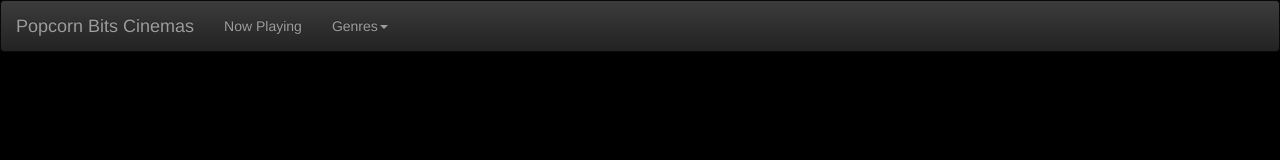
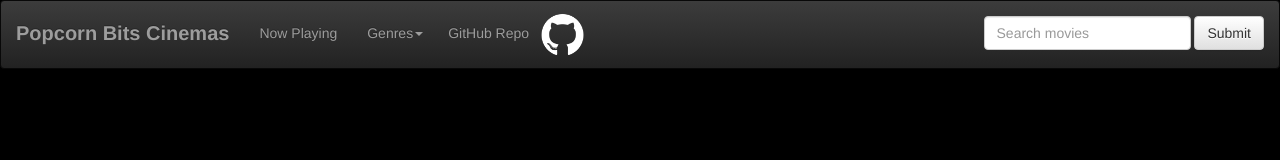
Before and after one commit to dangconnie/movie-app, a plain HTML site: page index.html in a window 1280 px wide. Drawn offline with nearby package versions, Linux system fonts and the light colour scheme; a web font is replaced by a local one.

Commit message:
github logo

```diff
--- a/CSS/styles.css
+++ b/CSS/styles.css
@@ -5,6 +5,25 @@ img{
 	max-width: 100%;
 	border: 2px white solid;
 }
+.navbar-brand{
+	font-size: 20px;
+	font-weight: bold;
+	color: white;
+}
+.nav>li>a>img{
+	max-width: 20%;
+	border: none;
+	/* padding-top: 0px; */
+	/* padding-bottom: 0px; */
+}
+/* .navbar-nav>li>a>img{
+	padding-top: 0px;
+	padding-bottom: 0px;
+}
+ */
+ .gitHubLogo{
+ 	padding: 0px;
+ }
 .rating{
 	font-weight: bold;
 }
--- a/index.html
+++ b/index.html
@@ -10,7 +10,7 @@
 	<!-- Optional theme -->
 	<link rel="stylesheet" href="https://maxcdn.bootstrapcdn.com/bootstrap/3.3.7/css/bootstrap-theme.min.css">
 	<!-- CUSTOM STYLES -->
-	<link rel="stylesheet" type="text/css" href="css/styles.css">
+	<link rel="stylesheet" type="text/css" href="CSS/styles.css">
   <!-- Google Fonts -->
   <link href="https://fonts.googleapis.com/css?family=Carrois+Gothic+SC" rel="stylesheet">
 
@@ -19,8 +19,8 @@
 	<!-- Latest compiled and minified JavaScript -->
 	<script src="https://maxcdn.bootstrapcdn.com/bootstrap/3.3.7/js/bootstrap.min.js"></script>
 	<!-- CUSTOM JS -->
-	<script type="text/javascript" src="js/config.js"></script>
-	<script type="text/javascript" src="js/scripts.js"></script>
+	<script type="text/javascript" src="JS/config.js"></script>
+	<script type="text/javascript" src="JS/scripts.js"></script>
 
 </head>
 <body>
@@ -30,7 +30,7 @@
 	<nav class="navbar navbar-inverse">
   <div class="container-fluid">
     <!-- Brand and toggle get grouped for better mobile display -->
-    <div class="navbar-header">
+    <div class="navbar-header" style="margin-top: 7px">
       <button type="button" class="navbar-toggle collapsed" data-toggle="collapse" data-target="#bs-example-navbar-collapse-1" aria-expanded="false">
         <span class="sr-only">Toggle navigation</span>
         <span class="icon-bar"></span>
@@ -43,8 +43,8 @@
     <!-- Collect the nav links, forms, and other content for toggling -->
     <div class="collapse navbar-collapse" id="bs-example-navbar-collapse-1">
       <ul class="nav navbar-nav">
-        <li><a href="#" class="nowPlaying">Now Playing</a></li>
-        <li class="dropdown">
+        <li style="margin-top: 7px"><a href="#" class="nowPlaying">Now Playing</a></li>
+        <li class="dropdown" style="margin-top: 7px">
           <a href="#" class="dropdown-toggle" data-toggle="dropdown" role="button" aria-haspopup="true" aria-expanded="false">Genres<span class="caret"></span></a>
           <ul class="dropdown-menu">
             <li><a href="#" class="action" id="action">Action</a></li>
@@ -62,7 +62,10 @@
             <li><a href="#" class="thriller" id="thriller">Thriller</a></li>
           </ul>
         </li>
-        <li class=></li>
+        <li class="gitHubLogo">
+          <a href="https://github.com/dangconnie/movie-app" target="_blank" style="padding:0px; margin-left: 10px;">GitHub Repo<img src="IMG/github-logo.png"/>
+          </a>
+        </li>
         <!-- <li><a href="#">Specials</a></li> -->
    <!--      <li class="dropdown">
           <a href="#" class="dropdown-toggle" data-toggle="dropdown" role="button" aria-haspopup="true" aria-expanded="false">Extras <span class="caret"></span></a>
@@ -72,7 +75,7 @@
             <li><a href="#">Gift Cards</a></li>
           </ul>
         </li> -->
-  <!--       <li class="dropdown">
+        <!-- <li class="dropdown">
           <a href="#" class="dropdown-toggle" data-toggle="dropdown" role="button" aria-haspopup="true" aria-expanded="false">Locations<span class="caret"></span></a>
           <ul class="dropdown-menu">
             <li><a href="#">Atlanta</a></li>
@@ -80,15 +83,20 @@
             <li><a href="#">Midtown</a></li>
             <li><a href="#">Marietta</a></li>
           </ul>
-        </li>
-      </ul> -->
-      <!-- <ul class="nav navbar-nav navbar-right">
+        </li> -->
+      </ul>
+      <ul class="nav navbar-nav navbar-right" style="margin-top: 7px">
         <form class="navbar-form navbar-right">
 	        <div class="form-group">
 	          <input type="text" class="form-control" placeholder="Search movies">
 	        </div>
 	        <button type="submit" class="btn btn-default">Submit</button>
 	    </form>
+      </ul>
+      <!-- <ul class="nav navbar-nav navbar-right gitHubLogo">
+        <a ref="https://github.com/dangconnie/movie-app">
+            <img src="IMG/github-logo.png"/>
+        </a>
       </ul> -->
     </div><!-- /.navbar-collapse -->
   </div><!-- /.container-fluid -->
```
Also changed, not shown: IMG/github-logo.png (added).
